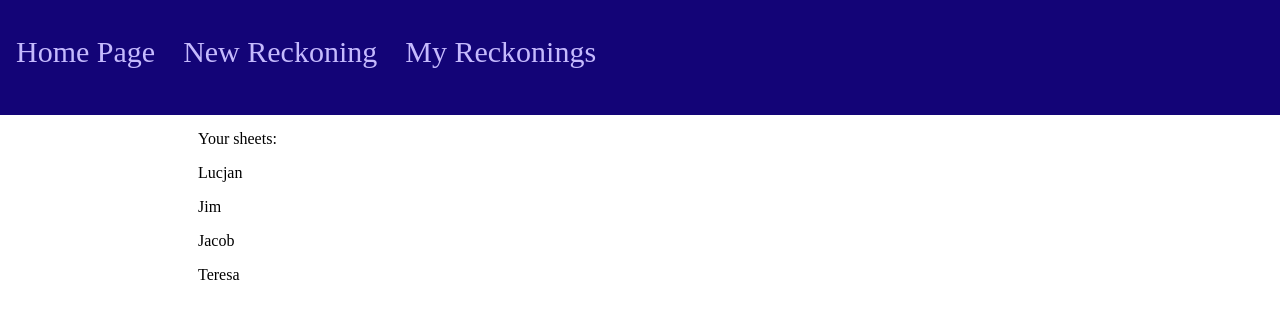
After one commit to pablogoat/fcon, a Django app: page /sheets/ in a window 1280 px wide. The commit adds this page. Shown: the top 319 px of the page. Run offline with Django 4.2, Linux system fonts and the light colour scheme; data comes from the database, SQL or seed files in the repository; both versions use the stored data as it was after the commit.

Commit message:
page listing all sheets added

```diff
--- a/fcon/main/forms.py
+++ b/fcon/main/forms.py
@@ -2,4 +2,3 @@ from django import forms
 
 class sheetCreator(forms.Form):
     name = forms.CharField(label="Name", max_length=30)
-    count = forms.CharField(label="People-count", max_length=2)
--- a/fcon/main/templates/main/base.html
+++ b/fcon/main/templates/main/base.html
@@ -42,6 +42,7 @@
         <div class="sidenav">
             <a href="/">Home Page</a>
             <a href="/create">New Reckoning</a>
+            <a href="/sheets">My Reckonings</a>
         </div>
 
         <div class="main">
--- a/fcon/main/templates/main/create.html
+++ b/fcon/main/templates/main/create.html
@@ -6,7 +6,6 @@
         {% csrf_token %}
         <div>
             <p>Name of the sheet: {{form.name}}</p>
-            <p>People count: {{form.count}}</p>
             <div>
                 <button type="submit", name="save">Create</button>
             </div>
--- /dev/null
+++ b/fcon/main/templates/main/sheets.html
@@ -0,0 +1,12 @@
+{% extends 'main/base.html' %}
+
+{% block content %}
+    <div>
+        <p>Your sheets:</p>
+        <div>
+            {% for item in sheets %}
+                <p>{{item.name}}</p>
+            {% endfor %}
+        </div>
+    </div>
+{% endblock content %}
--- a/fcon/main/urls.py
+++ b/fcon/main/urls.py
@@ -4,4 +4,5 @@ from django.urls import path
 urlpatterns = [
     path('', views.home, name="home"),
     path('create/', views.create, name="create"),
+    path('sheets/', views.allsheets, name="sheets"),
 ]
--- a/fcon/main/views.py
+++ b/fcon/main/views.py
@@ -1,5 +1,8 @@
+from unicodedata import name
 from django.shortcuts import redirect, render
 from django.http import HttpResponseRedirect
+
+from main.models import Sheet
 from .forms import sheetCreator
 
 # Create your views here.
@@ -10,7 +13,17 @@ def home(response):
 def create(response):
     if response.method == 'POST':
         print(response.POST)
+        form = sheetCreator(response.POST)
+
+        if form.is_valid():
+            t = Sheet(name=form.cleaned_data["name"])
+            t.save()
+
         return HttpResponseRedirect('/', {})
     else:
         form = sheetCreator()
         return render(response, "main/create.html", {"form": form})
+
+def allsheets(response):
+    t = Sheet.objects.all()
+    return render(response, "main/sheets.html", {"sheets": t})
```
Also changed, not shown: fcon/db.sqlite3.
